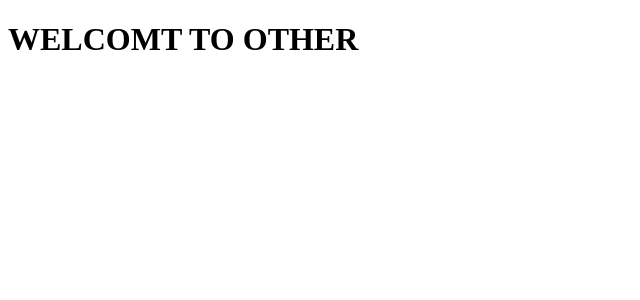
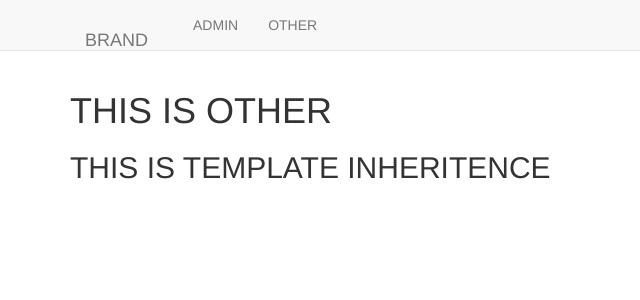
Before and after one commit to Samrat101/Learning-Django, a Django app: page /basic_app/other/ in a window 1280 px wide. Shown: the top 300 px of the page, without its empty margins (0-640 px from the left). Run offline with Django 3.2, Linux system fonts and the light colour scheme; some libraries are stand-ins or nearby versions.

Commit message:
template inheritence

```diff
--- a/Level4/learn_templates/templates/basic_app/base.html
+++ b/Level4/learn_templates/templates/basic_app/base.html
@@ -3,8 +3,25 @@
   <head>
     <meta charset="utf-8">
     <title></title>
+    <link rel="stylesheet" href="https://maxcdn.bootstrapcdn.com/bootstrap/3.3.7/css/bootstrap.min.css" integrity="sha384-BVYiiSIFeK1dGmJRAkycuHAHRg32OmUcww7on3RYdg4Va+PmSTsz/K68vbdEjh4u" crossorigin="anonymous">
   </head>
   <body>
-      <h1>WELCOME TO BASE</h1>
+    <nav class="navbar navbar-default navbar-static-top">
+      <div class="container">
+        <ul class="nav navbar-nav">
+          <li class="navbar-brand"><a href="{% url 'index' %}">BRAND</a> </li>
+          <li class="navbar-link"><a href="{% url 'admin:index' %}">ADMIN</a> </li>
+          <li class="navbar-link"><a href="{% url 'basic_app:other' %}">OTHER</a> </li>
+        </ul>
+      </div>
+    </nav>
+
+<div class="container">
+  {% block body_block %}
+     <!-- Anything outside this will be inherited if u extend this -->
+
+  {% endblock %}
+</div>
+
   </body>
 </html>
--- a/Level4/learn_templates/templates/basic_app/other.html
+++ b/Level4/learn_templates/templates/basic_app/other.html
@@ -1,10 +1,7 @@
 <!DOCTYPE html>
-<html lang="en" dir="ltr">
-  <head>
-    <meta charset="utf-8">
-    <title></title>
-  </head>
-  <body>
-      <h1>WELCOMT TO OTHER </h1>
-  </body>
-</html>
+{% extends "basic_app/base.html" %}
+
+{% block body_block %}
+  <h1>THIS IS OTHER</h1>
+  <h2>THIS IS TEMPLATE INHERITENCE</h2>
+{% endblock %}
```
Also changed, not shown: Level4/learn_templates/templates/basic_app/index.html (+6 -9 lines).
